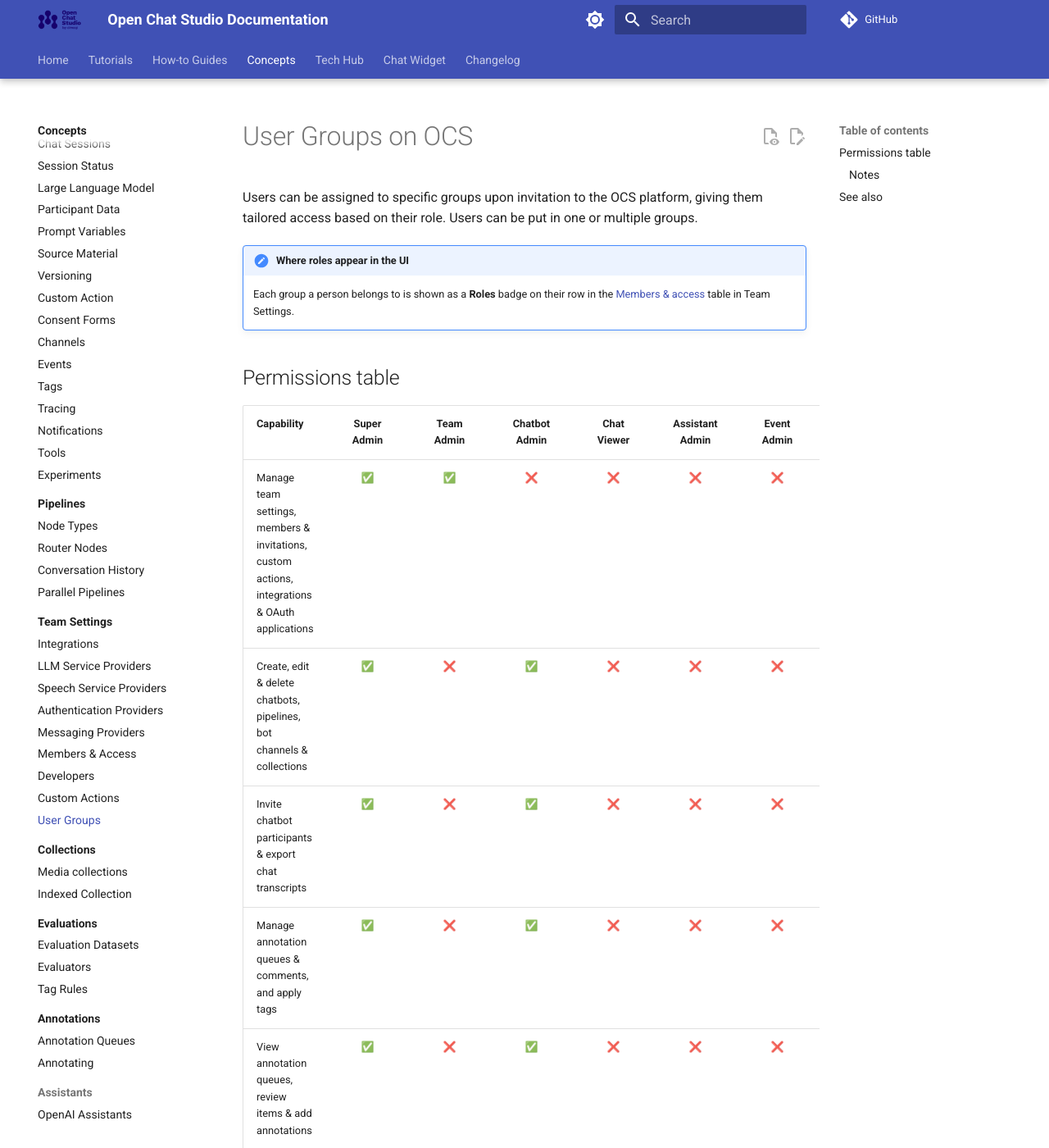
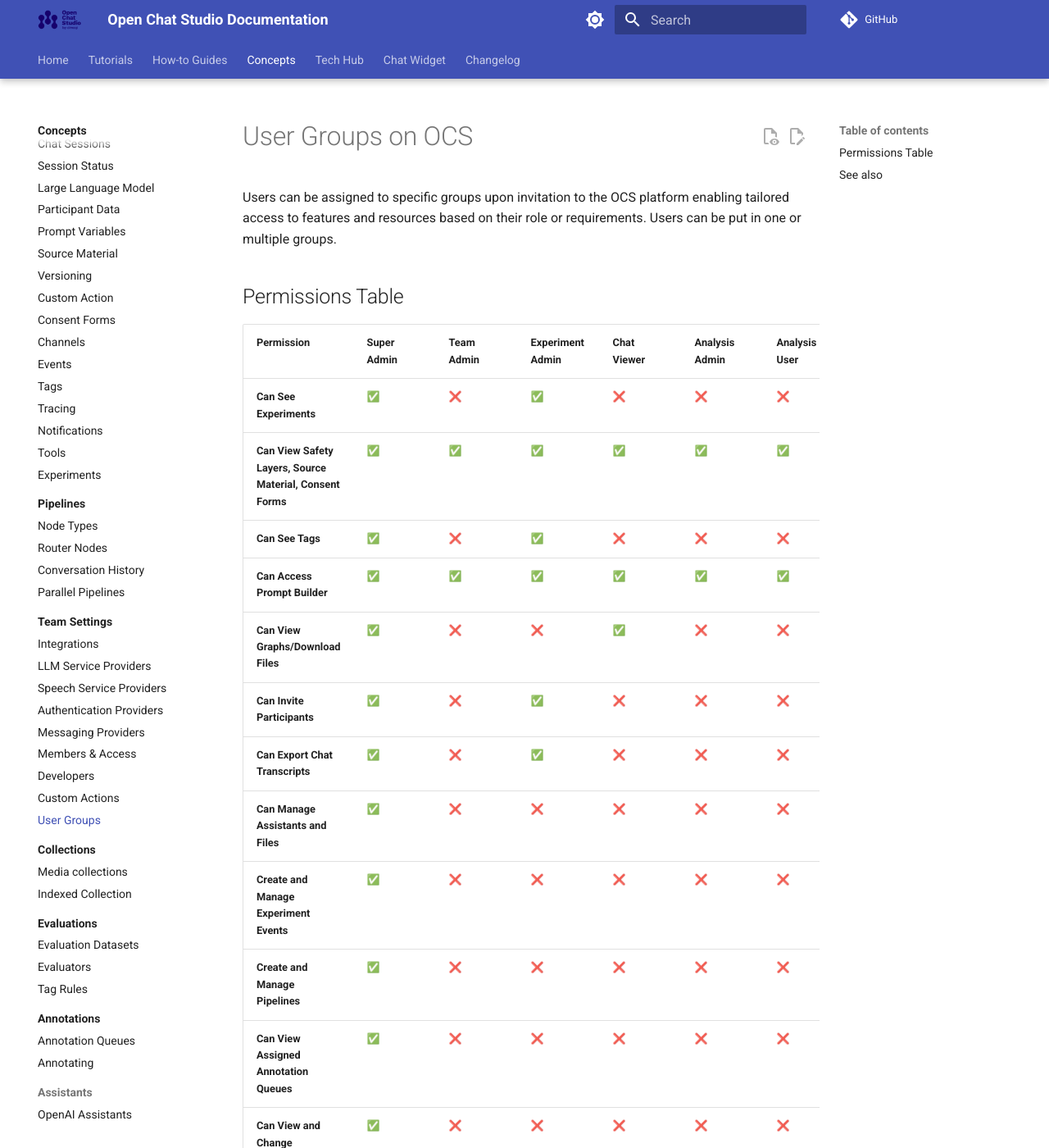
Before and after one commit to dimagi/open-chat-studio-docs, an MkDocs documentation site: the page built from docs/concepts/team/groups.md, in a window 1280 px wide and 1400 px high. Shown: the whole window at 82% size. Built offline with MkDocs 1.6.1 and Material for MkDocs 9.7.7, drawn with Linux system fonts in a browser that asks for light colours; a script that is not in the unit is left out; comment, search, counter and statistics services are not loaded; some of the changed text lies outside the part shown.

```diff
--- a/docs/concepts/team/groups.md
+++ b/docs/concepts/team/groups.md
@@ -1,33 +1,28 @@
 # User Groups on OCS
 
-Users can be assigned to specific groups upon invitation to the OCS platform, giving them tailored access based on their role.
-Users can be put in one or multiple groups.
+Users can be assigned to specific groups upon invitation to the OCS platform enabling tailored access to features and resources based on their role or requirements. Users can be put in one or multiple groups.
 
-!!! note "Where roles appear in the UI"
-    Each group a person belongs to is shown as a **Roles** badge on their row in the [Members & access](members.md) table in Team Settings.
+## Permissions Table
 
-## Permissions table
-
-| Capability                                                          | Super Admin | Team Admin | Chatbot Admin | Chat Viewer | Assistant Admin | Event Admin | Evaluation Admin | Annotation Reviewer |
-|----------------------------------------------------------------------|:-----------:|:----------:|:--------------:|:------------:|:-----------------:|:--------------:|:-------------------:|:----------------------:|
-| Manage team settings, members & invitations, custom actions, integrations & OAuth applications | ✅ | ✅ | ❌ | ❌ | ❌ | ❌ | ❌ | ❌ |
-| Create, edit & delete chatbots, pipelines, bot channels & collections   | ✅ | ❌ | ✅ | ❌ | ❌ | ❌ | ❌ | ❌ |
-| Invite chatbot participants & export chat transcripts                  | ✅ | ❌ | ✅ | ❌ | ❌ | ❌ | ❌ | ❌ |
-| Manage annotation queues & comments, and apply tags                    | ✅ | ❌ | ✅ | ❌ | ❌ | ❌ | ❌ | ❌ |
-| View annotation queues, review items & add annotations                 | ✅ | ❌ | ✅ | ❌ | ❌ | ❌ | ❌ | ✅ |
-| View chat transcripts and sessions (read-only)                         | ✅ | ❌ | ❌ | ✅ | ❌ | ❌ | ❌ | ✅ |
-| Manage assistants and their files                                      | ✅ | ❌ | ❌ | ❌ | ✅ | ❌ | ❌ | ❌ |
-| Manage events, triggers & scheduled messages                           | ✅ | ❌ | ❌ | ❌ | ❌ | ✅ | ❌ | ❌ |
-| Manage evaluations, evaluators & datasets                              | ✅ | ❌ | ❌ | ❌ | ❌ | ❌ | ✅ | ❌ |
-
-### Notes
-
-- **Super Admin** grants full access to every team resource and is assigned by default to whoever creates a team.
-- **Chatbot Admin** already has full access to a chatbot's sessions as part of managing it. The read-only "View chat transcripts and sessions" row above mainly applies to **Chat Viewer** and **Annotation Reviewer**.
-- **Annotation Reviewer** access is limited to annotation queues and chat transcripts — it doesn't include managing queues, chatbots, or other app areas.
-- A team must always keep at least one **Team Admin** (or Super Admin); OCS blocks removing the last one.
+| Permission                                       | Super Admin         | Team Admin | Experiment Admin | Chat Viewer | Analysis Admin | Analysis User | Assistant Admin | Event Admin | Pipeline Admin | Annotation Reviewer |
+|-------------------------------------------------|--------------------|------------|-----------------|-------------|---------------|--------------|----------------|-------------|---------------|---------------------|
+| **Can See Experiments**                         | ✅                 | ❌         | ✅              | ❌          | ❌            | ❌           | ❌             | ❌          | ❌            | ❌                  |
+| **Can View Safety Layers, Source Material, Consent Forms** | ✅ | ✅ | ✅ | ✅ | ✅ | ✅ | ✅ | ✅ | ✅ | ❌ |
+| **Can See Tags**                                 | ✅                 | ❌         | ✅              | ❌          | ❌            | ❌           | ❌             | ❌          | ❌            | ❌                  |
+| **Can Access Prompt Builder**                   | ✅                 | ✅         | ✅              | ✅          | ✅            | ✅           | ✅             | ✅          | ✅            | ❌                  |
+| **Can View Graphs/Download Files**              | ✅                 | ❌         | ❌              | ✅          | ❌            | ❌           | ❌             | ❌          | ❌            | ❌                  |
+| **Can Invite Participants**                     | ✅                 | ❌         | ✅              | ❌          | ❌            | ❌           | ❌             | ❌          | ❌            | ❌                  |
+| **Can Export Chat Transcripts**                 | ✅                 | ❌         | ✅              | ❌          | ❌            | ❌           | ❌             | ❌          | ❌            | ❌                  |
+| **Can Manage Assistants and Files**             | ✅                 | ❌         | ❌              | ❌          | ❌            | ❌           | ✅             | ❌          | ❌            | ❌                  |
+| **Create and Manage Experiment Events**         | ✅                 | ❌         | ❌              | ❌          | ❌            | ❌           | ❌             | ✅          | ❌            | ❌                  |
+| **Create and Manage Pipelines**                 | ✅                 | ❌         | ❌              | ❌          | ❌            | ❌           | ❌             | ❌          | ✅            | ❌                  |
+| **Can View Assigned Annotation Queues**         | ✅                 | ❌         | ❌              | ❌          | ❌            | ❌           | ❌             | ❌          | ❌            | ✅                  |
+| **Can View and Change Annotation Queue Items**  | ✅                 | ❌         | ❌              | ❌          | ❌            | ❌           | ❌             | ❌          | ❌            | ✅                  |
+| **Can Add Annotations**                         | ✅                 | ❌         | ❌              | ❌          | ❌            | ❌           | ❌             | ❌          | ❌            | ✅                  |
+| **Can View Annotation Aggregate Results**       | ✅                 | ❌         | ❌              | ❌          | ❌            | ❌           | ❌             | ❌          | ❌            | ✅                  |
+| **Can Manage Annotation Queues**                | ✅                 | ❌         | ❌              | ❌          | ❌            | ❌           | ❌             | ❌          | ❌            | ❌                  |
+| **Additional Notes**                         | **Full Access, Default Role** | - | **Cannot see sessions** | - | - | - | - | - | - | **Annotation queues only; cannot manage queues, add sessions, export results, or access other app areas** |
 
 ## See also
-
 - [Members & Access](members.md)
 - [Team Settings](index.md)
```
